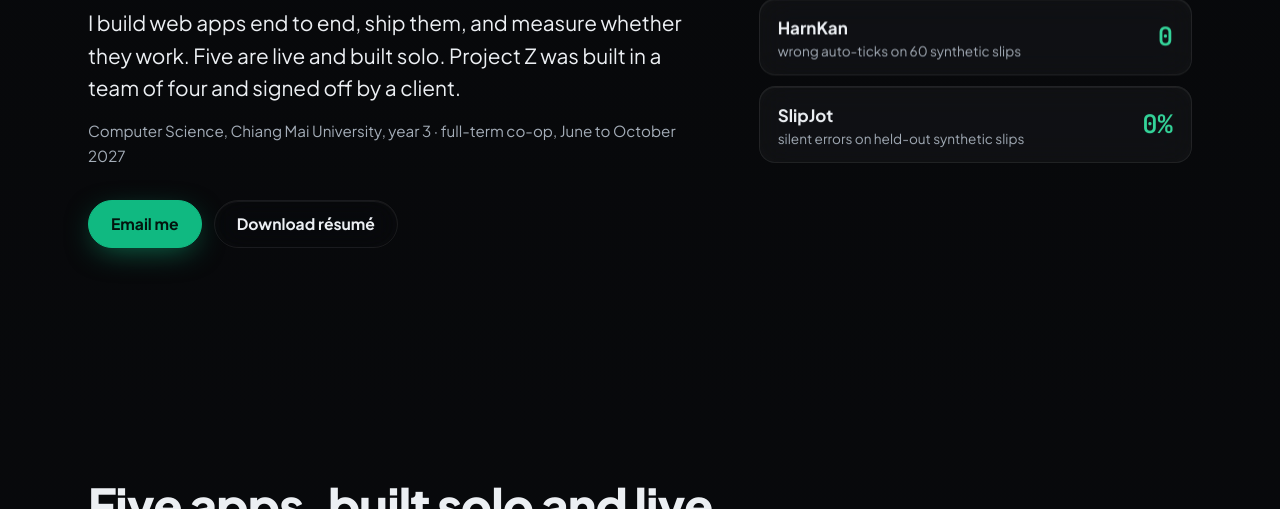
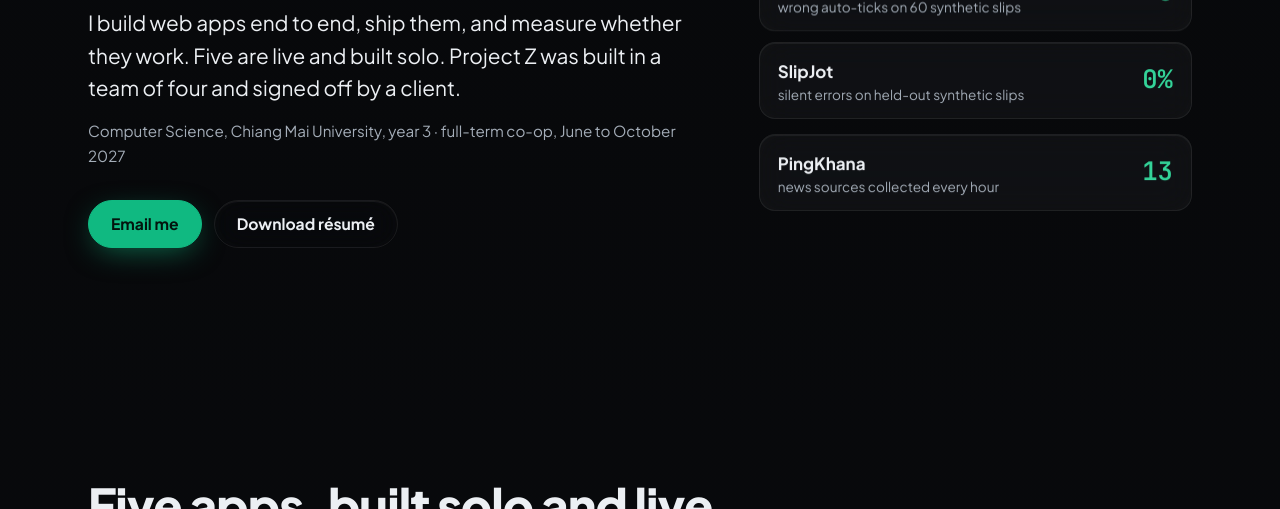
Before and after one commit to Vector033/Vector033.github.io, a plain HTML site: page index.html in a window 1280 px wide. Shown: the part 591-1100 px from the top of the page. Drawn offline with Linux system fonts and the light colour scheme.

Commit message:
Add PingKhana to the hero readings
Co-Authored-By: Claude Opus 5.5 <noreply@anthropic.com>

```diff
--- a/index.html
+++ b/index.html
@@ -52,6 +52,7 @@
           <li><a class="g-card glass" href="#factfit"><span class="g-name">FactFit</span><span class="g-num">164/172</span><span class="g-what">made-up claims blocked on a blind test set</span></a></li>
           <li><a class="g-card glass" href="#harnkan"><span class="g-name">HarnKan</span><span class="g-num">0</span><span class="g-what">wrong auto-ticks on 60 synthetic slips</span></a></li>
           <li><a class="g-card glass" href="#slipjot"><span class="g-name">SlipJot</span><span class="g-num">0%</span><span class="g-what">silent errors on held-out synthetic slips</span></a></li>
+          <li><a class="g-card glass" href="#pingkhana"><span class="g-name">PingKhana</span><span class="g-num">13</span><span class="g-what">news sources collected every hour</span></a></li>
         </ul>
       </div>
     </section>
--- a/styles.css
+++ b/styles.css
@@ -148,6 +148,7 @@ h1 .role { display: block; margin-top: 14px; font-size: clamp(1.5rem, 3vw, 2.25r
   .glance li { animation: float 7s ease-in-out infinite; }
   .glance li:nth-child(2) { animation-delay: -1.4s; } .glance li:nth-child(3) { animation-delay: -2.8s; }
   .glance li:nth-child(4) { animation-delay: -4.2s; } .glance li:nth-child(5) { animation-delay: -5.6s; }
+  .glance li:nth-child(6) { animation-delay: -3.5s; }
 }
 @keyframes float { 50% { transform: translate3d(0, -5px, 0); } }
 @media (prefers-reduced-motion: reduce) { .radar::after { animation: none; } }
```
